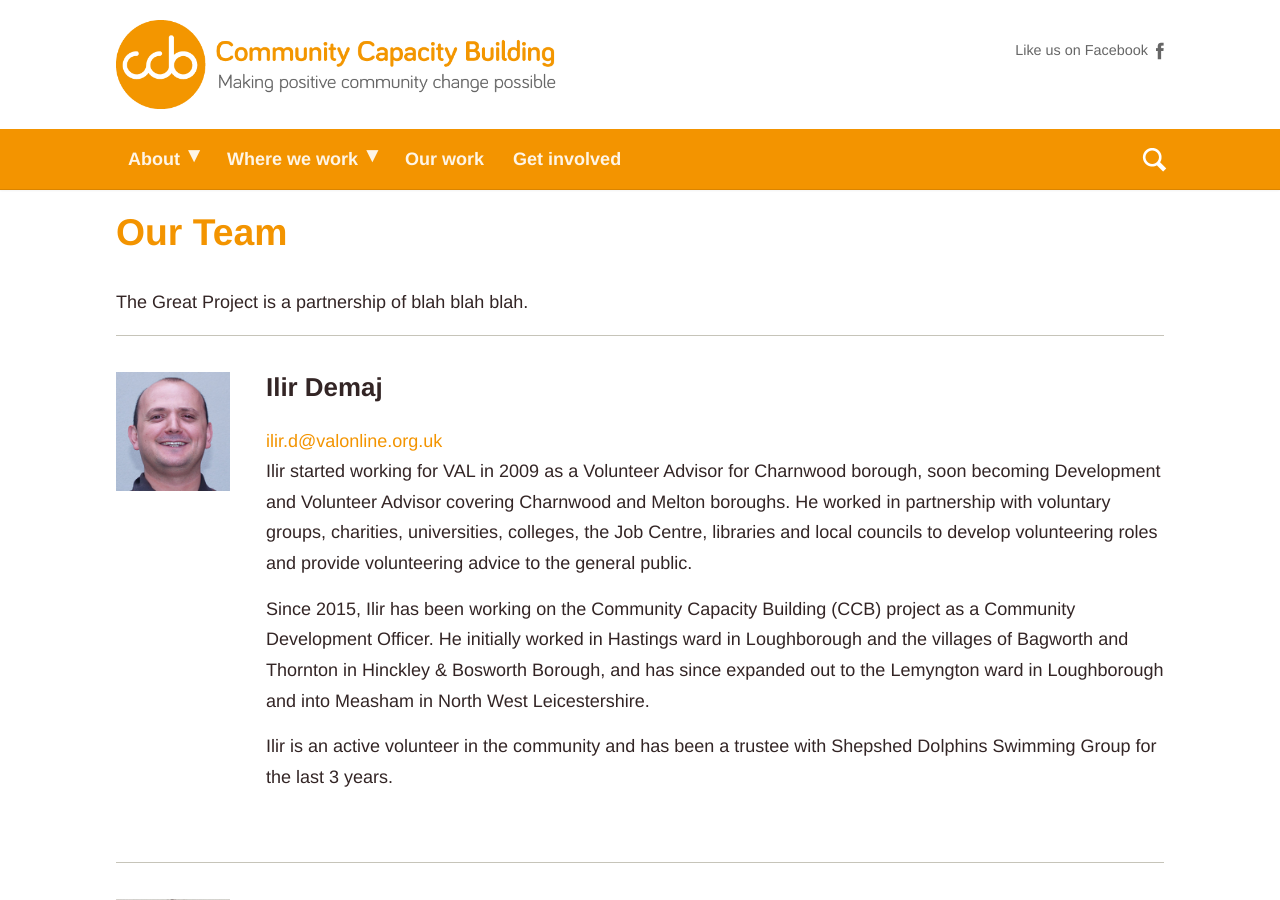
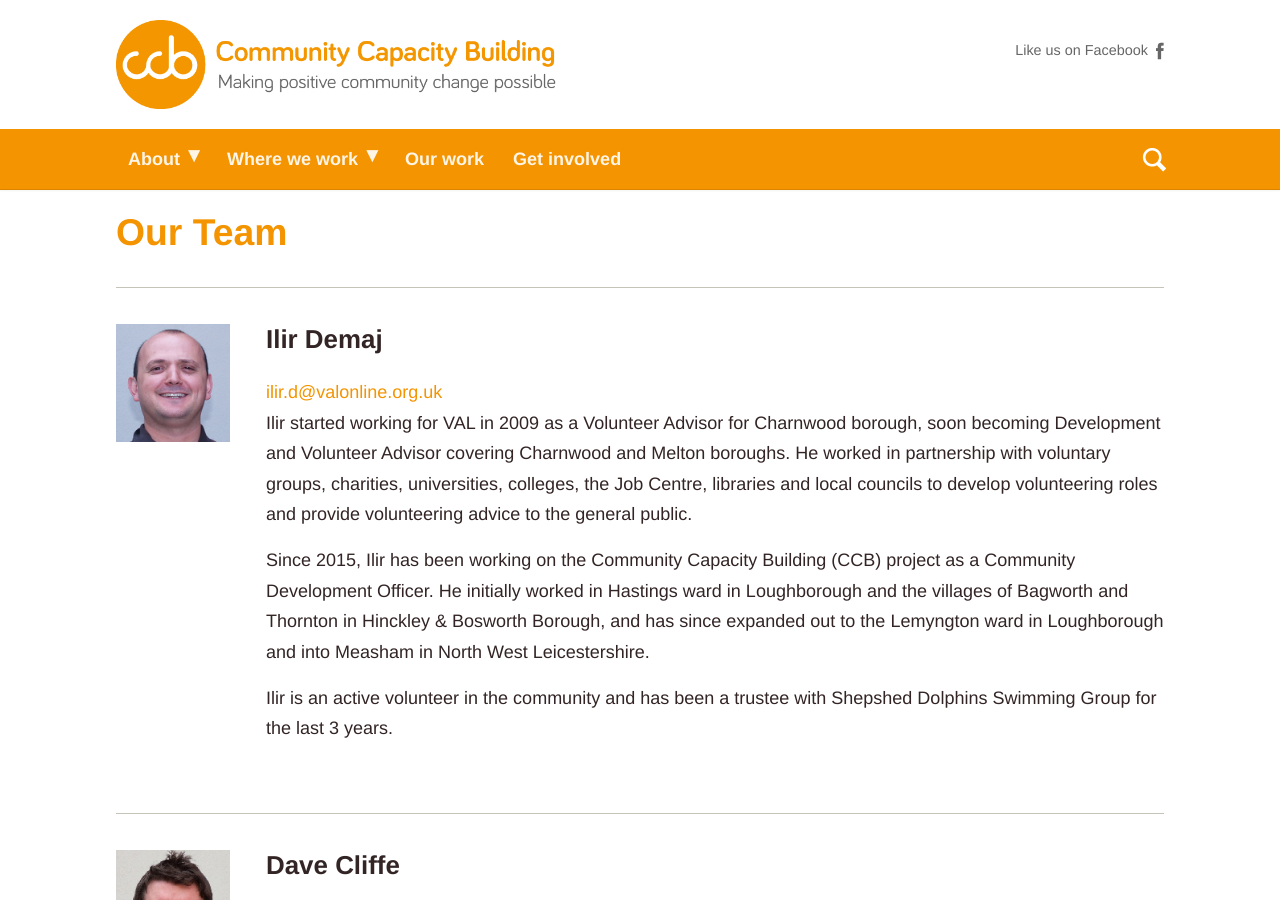
Before and after one commit to richardatval/www.communitycapacity.co.uk, a Jekyll site: the page built from about/our-team.html, in a window 1280 px wide and 900 px high. Built offline with Jekyll 4.4.1, drawn with Linux system fonts in a browser that asks for light colours; nearby versions of some CDN libraries.

Commit message:
Updated our-team.html

```diff
--- a/about/our-team.html
+++ b/about/our-team.html
@@ -3,8 +3,7 @@ title: Our Team
 layout: no-sidebars
 summary: Learn about the AALGS committee
 permalink: /our-team/
+published: true
 ---
 
-The Great Project is a partnership of blah blah blah.
-
 {% include profiles.html %}
```
